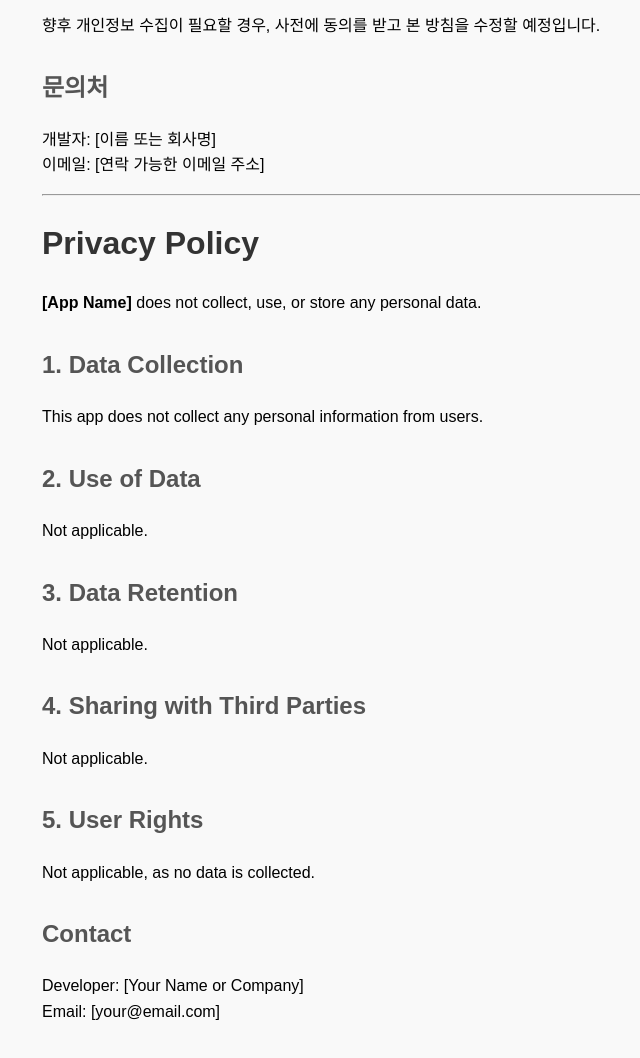
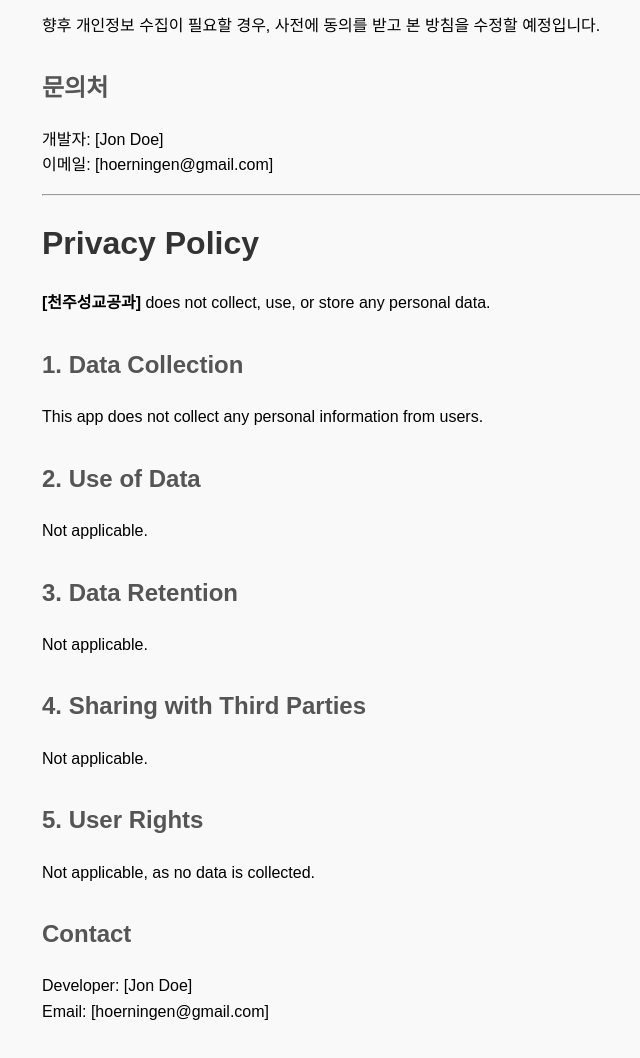
Before and after one commit to nowtast/nowtast.github.io, a plain HTML site: page index.html in a window 1280 px wide. Shown: the part 826-1884 px from the top of the page, without its empty margins (198-838 px from the left). Drawn offline with Linux system fonts and the light colour scheme.

Commit message:
Update index.html

```diff
--- a/index.html
+++ b/index.html
@@ -3,7 +3,7 @@
 <head>
   <meta charset="UTF-8">
   <meta name="viewport" content="width=device-width, initial-scale=1">
-  <title>개인정보 처리방침 | [앱 이름]</title>
+  <title>개인정보 처리방침 | [천주성교공과]</title>
   <style>
     body {
       font-family: Arial, sans-serif;
@@ -27,7 +27,7 @@
 </head>
 <body>
   <h1>개인정보 처리방침</h1>
-  <p><strong>[앱 이름]</strong>은(는) 사용자의 어떠한 개인정보도 수집하거나 저장하지 않습니다.</p>
+  <p><strong>[천주성교공과]</strong>은(는) 사용자의 어떠한 개인정보도 수집하거나 저장하지 않습니다.</p>
 
   <h2>1. 수집하는 개인정보 항목</h2>
   <p>해당 앱은 개인정보를 전혀 수집하지 않습니다.</p>
@@ -49,13 +49,13 @@
   <p>향후 개인정보 수집이 필요할 경우, 사전에 동의를 받고 본 방침을 수정할 예정입니다.</p>
 
   <h2>문의처</h2>
-  <p>개발자: [이름 또는 회사명]<br>
-     이메일: [연락 가능한 이메일 주소]</p>
+  <p>개발자: [Jon Doe]<br>
+     이메일: [hoerningen@gmail.com]</p>
 
   <hr>
 
   <h1>Privacy Policy</h1>
-  <p><strong>[App Name]</strong> does not collect, use, or store any personal data.</p>
+  <p><strong>[천주성교공과]</strong> does not collect, use, or store any personal data.</p>
 
   <h2>1. Data Collection</h2>
   <p>This app does not collect any personal information from users.</p>
@@ -73,7 +73,7 @@
   <p>Not applicable, as no data is collected.</p>
 
   <h2>Contact</h2>
-  <p>Developer: [Your Name or Company]<br>
-     Email: [your@email.com]</p>
+  <p>Developer: [Jon Doe]<br>
+     Email: [hoerningen@gmail.com]</p>
 </body>
 </html>
```
